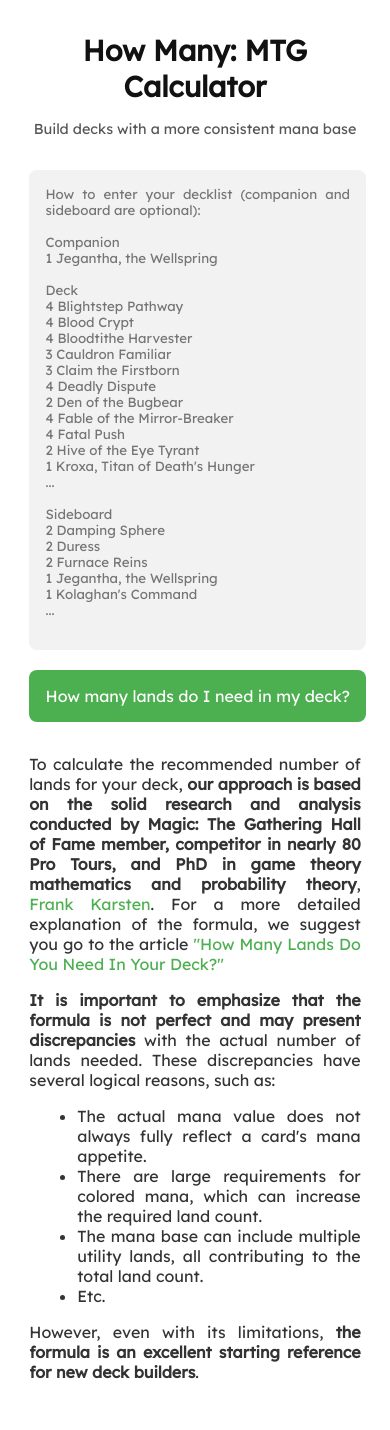
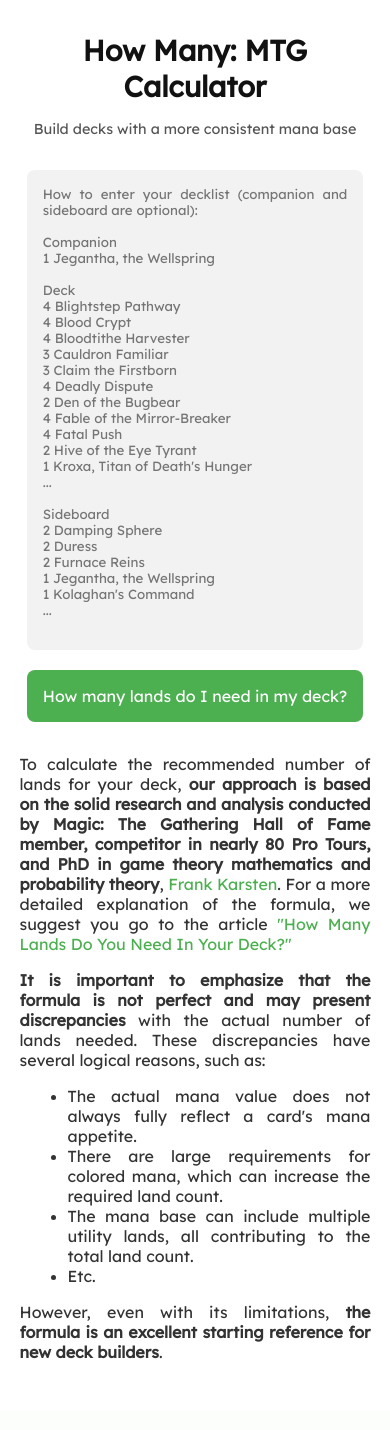
Before and after one commit to raulin0/how-many, a Django app: page / in a window 390 px wide. Shown: the part 56-1486 px from the top of the page. After the commit the page ends 1415 px from the top, so only its background shows below. Run offline with Django 4.2, Linux system fonts and the light colour scheme.

Commit message:
style: remove margin and width from .form-container and increase width of explanation-container and .about to 90% in max-width: 768px

```diff
--- a/lands/static/lands/css/lands.css
+++ b/lands/static/lands/css/lands.css
@@ -93,11 +93,9 @@
   justify-content: center;
   align-items: center;
   padding: 0 2rem 2rem;
-  width: 48rem;
-  margin: 0 auto;
 }
 
-textarea{
+.form-container textarea{
   font-family: 'lexend', Arial, sans-serif;
   background-color: var(--fill-color);
   text-align: justify;
@@ -110,7 +108,7 @@
   resize: none;
 }
 
-input[type="submit"]{
+.form-container input[type="submit"]{
   font-family: 'lexend', Arial, sans-serif;
   background-color: var(--primary-color);
   color: var(--secundary-color);
@@ -123,7 +121,7 @@
   border-radius: 0.5rem;
 }
 
-input[type="submit"]:hover{
+.form-container input[type="submit"]:hover{
   color: var(--subtitle-color);
   background-color: var(--fill-color);
 }
@@ -271,18 +269,13 @@
     font-size: 90%;
   }
 
-  .form-container{
-    width: 85%;
-    margin: 0 auto;
-  }
-
   .explanation-container{
-    width: 85%;
+    width: 90%;
     margin: 0 auto;
   }
 
   .about{
-    width: 85%;
+    width: 90%;
     margin: 0 auto;
   }
 }
```
